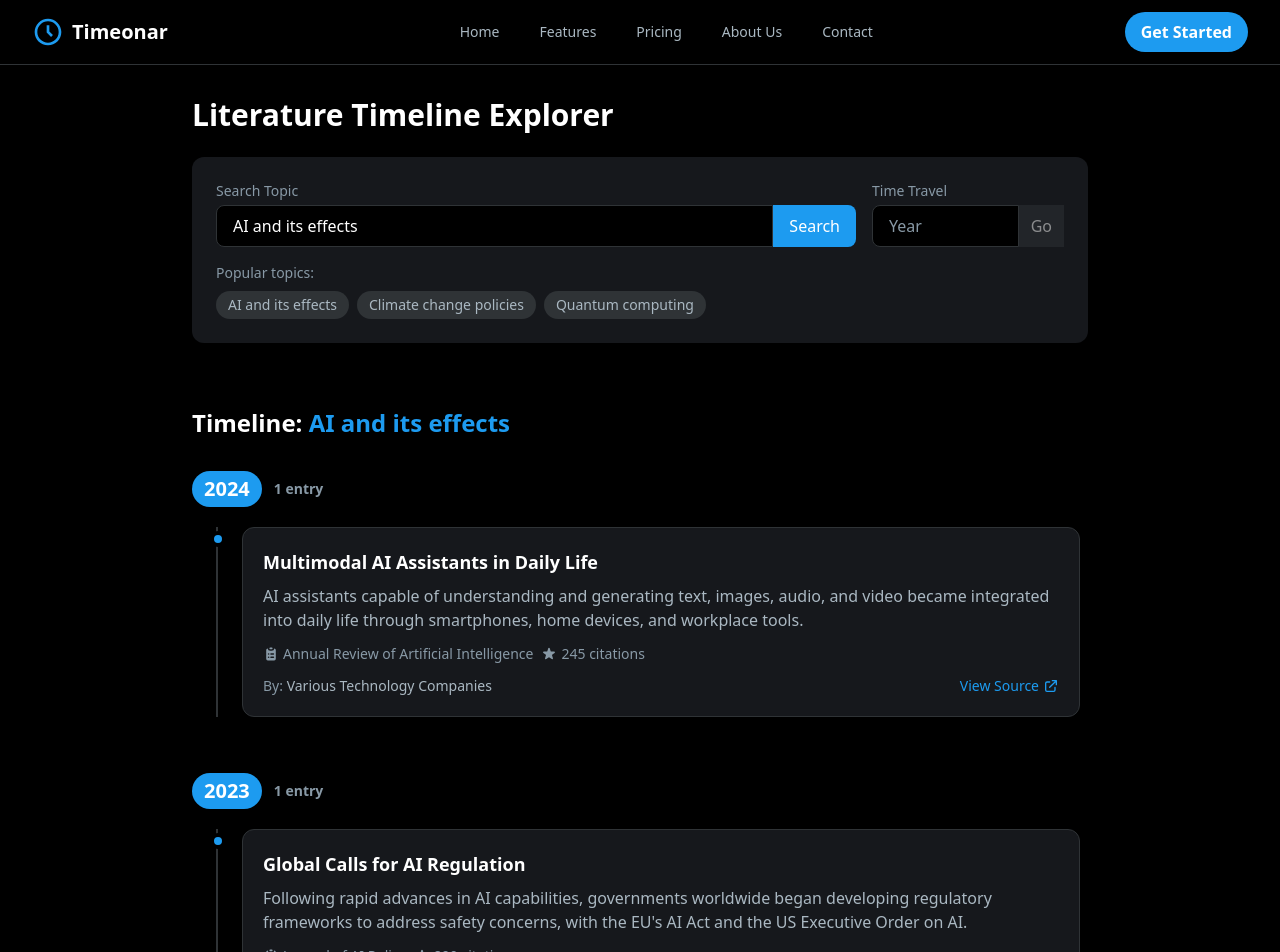
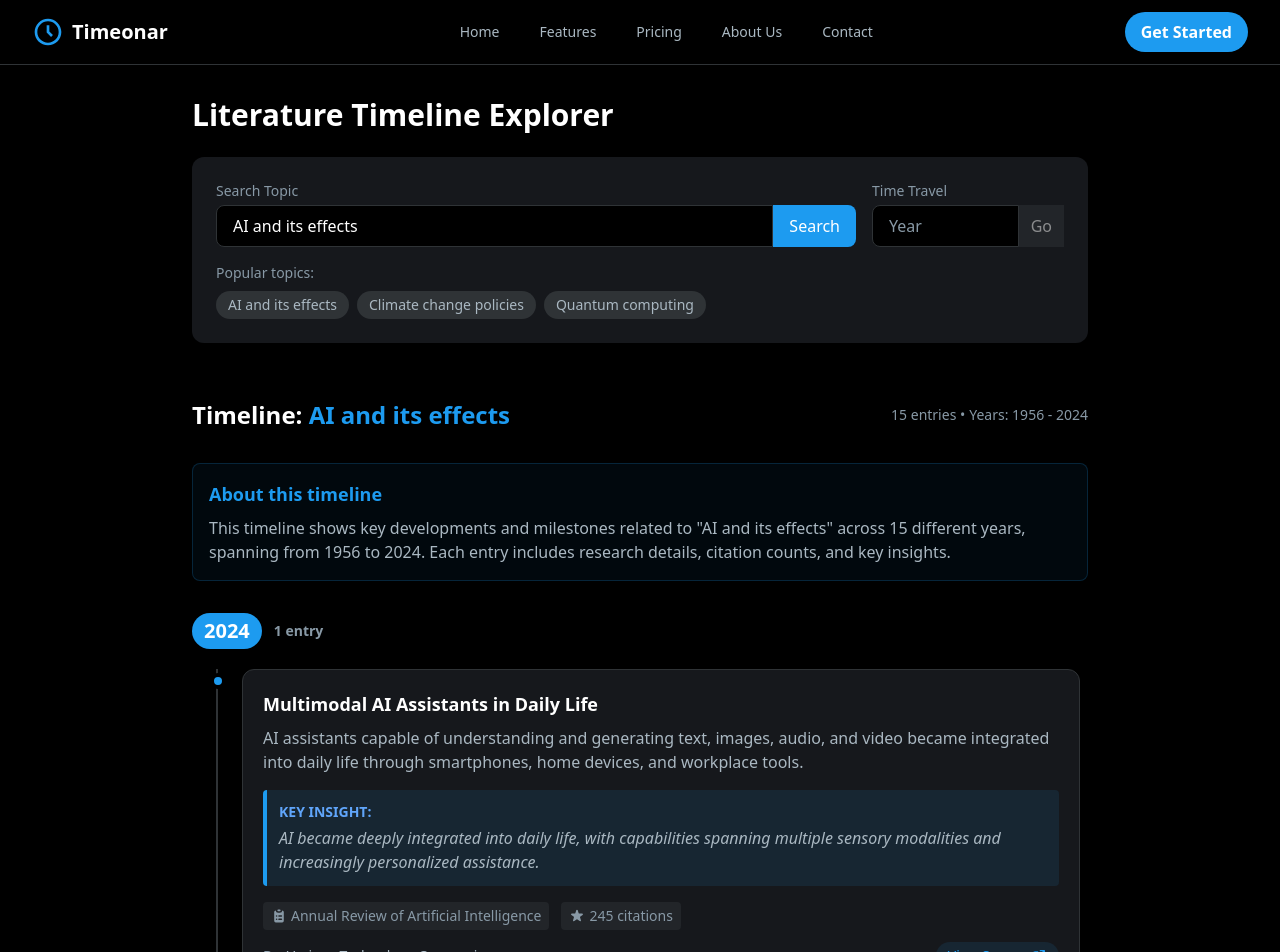
Before and after one commit to Prashant-koi/Timeonar, a React (Vite) app in the folder frontend/: page /timeonar in a window 1280 px wide. Shown: the top 952 px of the page. Built offline with nearby package versions, Linux system fonts and the light colour scheme.

Commit message:
Enhance timeline component with key insights and improved data display

```diff
--- a/frontend/src/components/Timeline.tsx
+++ b/frontend/src/components/Timeline.tsx
@@ -9,6 +9,7 @@
   url: string;
   authors: string[];
   citationCount: number;
+  keyInsight?: string;
 }
 
 interface TimelineProps {
@@ -47,10 +48,25 @@
   }
 
   return (
-    <div className="py-8">
-      <h2 className="text-2xl font-bold mb-6">
-        Timeline: <span className="text-blue-500">{topic}</span>
-      </h2>
+    <div className="py-6">
+      <div className="flex items-center justify-between mb-8">
+        <h2 className="text-2xl font-bold">
+          Timeline: <span className="text-blue-500">{topic}</span>
+        </h2>
+        <div className="text-gray-400 text-sm">
+          {data.length} {data.length === 1 ? 'entry' : 'entries'} •
+          <span className="ml-1">Years: {Math.min(...years)} - {Math.max(...years)}</span>
+        </div>
+      </div>
+
+      <div className="mb-6 bg-blue-500/5 p-4 rounded-lg border border-blue-500/20">
+        <h3 className="text-lg font-semibold text-blue-500 mb-2">About this timeline</h3>
+        <p className="text-gray-300">
+          This timeline shows key developments and milestones related to "{topic}"
+          across {years.length} different years, spanning from {Math.min(...years)} to {Math.max(...years)}.
+          Each entry includes research details, citation counts, and key insights.
+        </p>
+      </div>
 
       <div ref={containerRef} className="overflow-y-auto max-h-[70vh] pr-2">
         {years.map((year) => (
@@ -73,10 +89,17 @@
 
                   <div className="bg-gray-900 rounded-xl p-5 border border-gray-800 hover:border-blue-500 transition-all">
                     <h4 className="text-lg font-bold mb-2">{item.title}</h4>
-                    <p className="text-gray-300 mb-3">{item.summary}</p>
+                    <p className="text-gray-300 mb-4">{item.summary}</p>
 
-                    <div className="flex flex-wrap items-center text-sm text-gray-400 mb-3 gap-2">
-                      <span className="flex items-center">
+                    {item.keyInsight && (
+                      <div className="mb-4 bg-blue-500/10 p-3 rounded border-l-4 border-blue-500">
+                        <div className="font-bold text-sm text-blue-400 mb-1">KEY INSIGHT:</div>
+                        <p className="text-gray-300 italic">{item.keyInsight}</p>
+                      </div>
+                    )}
+
+                    <div className="flex flex-wrap items-center text-sm text-gray-400 mb-3 gap-3">
+                      <span className="flex items-center bg-gray-800/50 px-2 py-1 rounded">
                         <svg className="w-4 h-4 mr-1" fill="currentColor" viewBox="0 0 20 20">
                           <path d="M9 2a1 1 0 000 2h2a1 1 0 100-2H9z"></path>
                           <path fillRule="evenodd" d="M4 5a2 2 0 012-2 3 3 0 003 3h2a3 3 0 003-3 2 2 0 012 2v11a2 2 0 01-2 2H6a2 2 0 01-2-2V5zm3 4a1 1 0 000 2h.01a1 1 0 100-2H7zm3 0a1 1 0 000 2h3a1 1 0 100-2h-3zm-3 4a1 1 0 100 2h.01a1 1 0 100-2H7zm3 0a1 1 0 100 2h3a1 1 0 100-2h-3z" clipRule="evenodd"></path>
@@ -84,15 +107,15 @@
                         {item.source}
                       </span>
 
-                      <span className="flex items-center">
+                      <span className="flex items-center bg-gray-800/50 px-2 py-1 rounded">
                         <svg className="w-4 h-4 mr-1" fill="currentColor" viewBox="0 0 20 20">
                           <path d="M9.049 2.927c.3-.921 1.603-.921 1.902 0l1.07 3.292a1 1 0 00.95.69h3.462c.969 0 1.371 1.24.588 1.81l-2.8 2.034a1 1 0 00-.364 1.118l1.07 3.292c.3.921-.755 1.688-1.54 1.118l-2.8-2.034a1 1 0 00-1.175 0l-2.8 2.034c-.784.57-1.838-.197-1.539-1.118l1.07-3.292a1 1 0 00-.364-1.118L2.98 8.72c-.783-.57-.38-1.81.588-1.81h3.461a1 1 0 00.951-.69l1.07-3.292z"></path>
                         </svg>
-                        {item.citationCount} citations
+                        {item.citationCount.toLocaleString()} citations
                       </span>
                     </div>
 
-                    <div className="flex items-center justify-between">
+                    <div className="flex items-center justify-between flex-wrap gap-3">
                       <div className="text-sm">
                         <span className="text-gray-400">By: </span>
                         <span className="text-gray-300">{item.authors.join(', ')}</span>
@@ -102,7 +125,7 @@
                         href={item.url}
                         target="_blank"
                         rel="noopener noreferrer"
-                        className="text-blue-500 hover:text-blue-400 text-sm flex items-center"
+                        className="text-blue-500 hover:text-blue-400 text-sm flex items-center bg-blue-500/10 px-3 py-1 rounded-full"
                       >
                         View Source
                         <svg className="w-4 h-4 ml-1" fill="none" stroke="currentColor" viewBox="0 0 24 24">
@@ -117,6 +140,12 @@
           </div>
         ))}
       </div>
+
+      <div className="flex justify-center mt-8">
+        <div className="bg-gray-900 rounded-full py-2 px-4 text-sm text-gray-400">
+          Data powered by Perplexity Sonar API
+        </div>
+      </div>
     </div>
   );
 };
```
